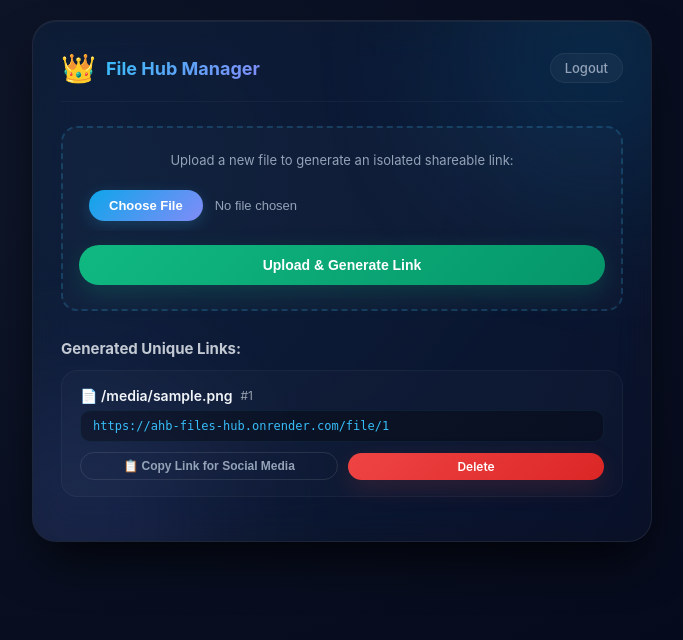
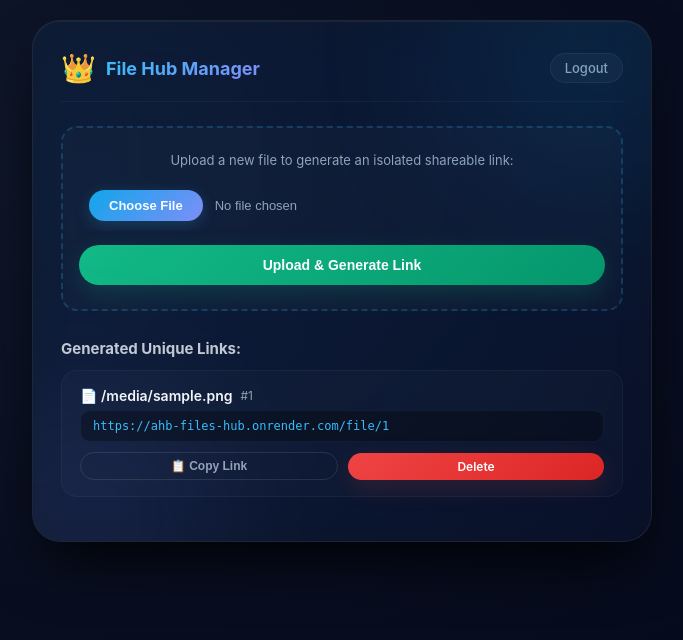
Before and after one commit to abbas-tools/ai-backend, a Flask app: template templates/admin.html in a window 1280 px wide. Shown: the top 640 px of the page, without its empty margins (298-981 px from the left). Run offline with Flask 3, Linux system fonts and the light colour scheme; the template is opened without the code that fills it: most values are stand-ins (such as "Sample title", 1, 10 or a date in 2020).

Commit message:
Refine styles and text in admin.html
Updated styles for the glass card and glow orbs. Adjusted opacity and animation timing for improved visual effects. Changed button text for clarity.

```diff
--- a/templates/admin.html
+++ b/templates/admin.html
@@ -21,8 +21,8 @@
             backdrop-filter: blur(20px) saturate(180%);
             -webkit-backdrop-filter: blur(20px) saturate(180%);
             border: 1px solid rgba(255,255,255,0.08);
-            border-radius: 24px;
-            box-shadow: 0 25px 50px -12px rgba(0,0,0,0.8), inset 0 1px 0 rgba(255,255,255,0.05);
+            border-radius: 28px;
+            box-shadow: 0 30px 60px -15px rgba(0,0,0,0.9), inset 0 1px 0 rgba(255,255,255,0.05);
             padding: 30px 28px;
             width: 100%;
             max-width: 620px;
@@ -36,14 +36,14 @@
             left: -50%;
             width: 200%;
             height: 200%;
-            background: radial-gradient(circle at 30% 40%, rgba(56,189,248,0.06) 0%, transparent 60%);
+            background: radial-gradient(circle at 30% 40%, rgba(56,189,248,0.05) 0%, transparent 60%);
             pointer-events: none;
         }
         .glow-orb {
             position: absolute;
             border-radius: 50%;
             filter: blur(80px);
-            opacity: 0.15;
+            opacity: 0.12;
             pointer-events: none;
         }
         .glow-orb.orb1 { width: 300px; height: 300px; background: #0ea5e9; top: -120px; right: -100px; }
@@ -55,8 +55,6 @@
             margin-bottom: 24px;
             padding-bottom: 16px;
             border-bottom: 1px solid rgba(255,255,255,0.04);
-            position: relative;
-            z-index: 1;
         }
         .logo-area { display: flex; align-items: center; gap: 10px; }
         .logo-icon { font-size: 28px; }
@@ -91,8 +89,6 @@
             text-align: center;
             transition: all 0.3s ease;
             margin-bottom: 28px;
-            position: relative;
-            z-index: 1;
         }
         .upload-zone:hover {
             border-color: #38bdf8;
@@ -169,7 +165,7 @@
             color: #f1f5f9;
             transform: translateY(-2px);
         }
-        h3 { font-size: 15px; color: #f1f5f9; margin-bottom: 12px; opacity: 0.8; position: relative; z-index: 1; }
+        h3 { font-size: 15px; color: #f1f5f9; margin-bottom: 12px; opacity: 0.8; }
         .file-card {
             background: rgba(255,255,255,0.02);
             border: 1px solid rgba(255,255,255,0.04);
@@ -177,8 +173,6 @@
             padding: 16px 18px;
             margin-bottom: 14px;
             transition: all 0.3s ease;
-            position: relative;
-            z-index: 1;
         }
         .file-card:hover {
             background: rgba(255,255,255,0.04);
@@ -225,21 +219,16 @@
             padding: 30px 10px;
             font-size: 14px;
             opacity: 0.6;
-            position: relative;
-            z-index: 1;
         }
         .empty-state .icon { font-size: 40px; display: block; margin-bottom: 10px; }
         @keyframes fadeInUp {
             from { opacity: 0; transform: translateY(30px); }
             to { opacity: 1; transform: translateY(0); }
         }
-        .glass-card { animation: fadeInUp 0.8s cubic-bezier(0.175, 0.885, 0.32, 1.275) both; }
+        .glass-card { animation: fadeInUp 0.7s cubic-bezier(0.175, 0.885, 0.32, 1.275) both; }
         .file-card { animation: fadeInUp 0.6s ease both; }
-        .file-card:nth-child(2) { animation-delay: 0.05s; }
-        .file-card:nth-child(3) { animation-delay: 0.1s; }
-        .file-card:nth-child(4) { animation-delay: 0.15s; }
         @media (max-width: 480px) {
-            .glass-card { padding: 20px 16px; }
+            .glass-card { padding: 20px 16px; border-radius: 20px; }
             .header { flex-direction: column; align-items: flex-start; gap: 12px; }
             .actions { flex-direction: column; }
             .actions .btn { width: 100%; }
@@ -260,7 +249,6 @@
             <a href="/logout" class="logout-link">Logout</a>
         </div>
 
-        <!-- Upload Form -->
         <form method="POST" enctype="multipart/form-data" class="upload-zone">
             <p>Upload a new file to generate an isolated shareable link:</p>
             <input type="file" name="file" required>
@@ -280,7 +268,7 @@
                     https://ahb-files-hub.onrender.com/file/{{ file_id }}
                 </div>
                 <div class="actions">
-                    <button class="btn btn-outline" onclick="copyText('link-{{ file_id }}')">📋 Copy Link for Social Media</button>
+                    <button class="btn btn-outline" onclick="copyText('link-{{ file_id }}')">📋 Copy Link</button>
                     <a href="/admin/delete/{{ file_id }}" class="btn btn-danger" onclick="return confirm('Delete this file?')">Delete</a>
                 </div>
             </div>
@@ -300,7 +288,7 @@
             const text = el.innerText;
             if (navigator.clipboard && navigator.clipboard.writeText) {
                 navigator.clipboard.writeText(text).then(() => {
-                    showToast('✅ Isolated link copied! Paste it in your YouTube/TikTok/Instagram bio.');
+                    showToast('✅ Link copied! Share it with your audience.');
                 }).catch(() => fallbackCopy(text));
             } else {
                 fallbackCopy(text);
@@ -334,7 +322,7 @@
                 bottom: '30px',
                 left: '50%',
                 transform: 'translateX(-50%)',
-                background: 'rgba(15,23,42,0.9)',
+                background: 'rgba(15,23,42,0.92)',
                 backdropFilter: 'blur(20px)',
                 border: '1px solid rgba(255,255,255,0.06)',
                 padding: '12px 28px',
```
